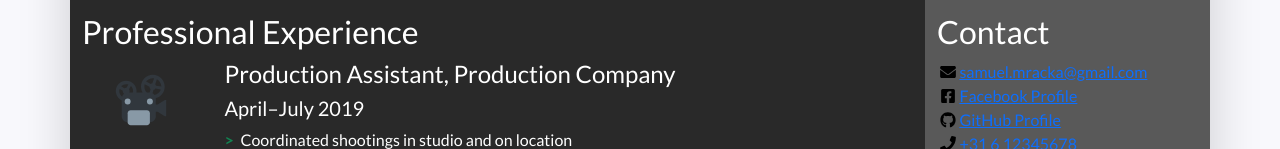
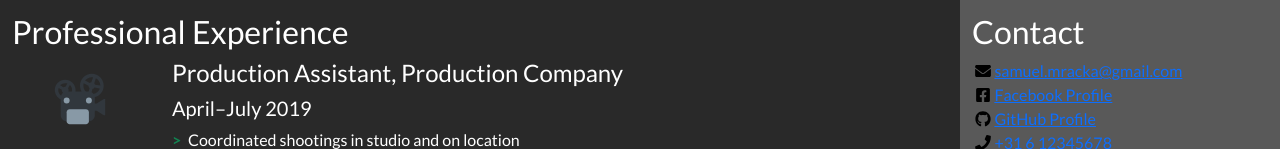
Before and after one commit to SamuelMracka/PRJ4, a plain HTML site: page index.html in a window 1280 px wide. Shown: the part 225-374 px from the top of the page. Drawn offline with nearby package versions, Linux system fonts and the light colour scheme.

Commit message:
update nothing
name

```diff
--- a/index.html
+++ b/index.html
@@ -32,7 +32,7 @@
       The "my-sm-4" class adds a margin (m) vertical (y) at sizes small (-sm-) and above, of 4 x 6 pixels
       The "resume-container" class doesn't come from Bootstrap, you can use it for your own styles
     -->
-    <div class="container shadow-lg my-sm-4 resume-container">
+    <div class="container-fluid shadow-lg my-sm-0 resume-container">
 
       <!--
         <header> is a semantic element: it works exactly like <div>, but it gives information about the role of the code below.
@@ -177,7 +177,7 @@
             -->
             <ul class="contact-list list-unstyled">
               <li class="contact-item">
-                <a class="d-flex align-items-center" href="mailto:samuel.mracka@gmail.com" target="_blank">
+                <a class="d-flex align-items-center" href="mailto:21@buas.nl" target="_blank">
                   <img class="contact-icon" src="images/icons/envelope.svg" alt="Email">
                 samuel.mracka@gmail.com
               </a>
```
